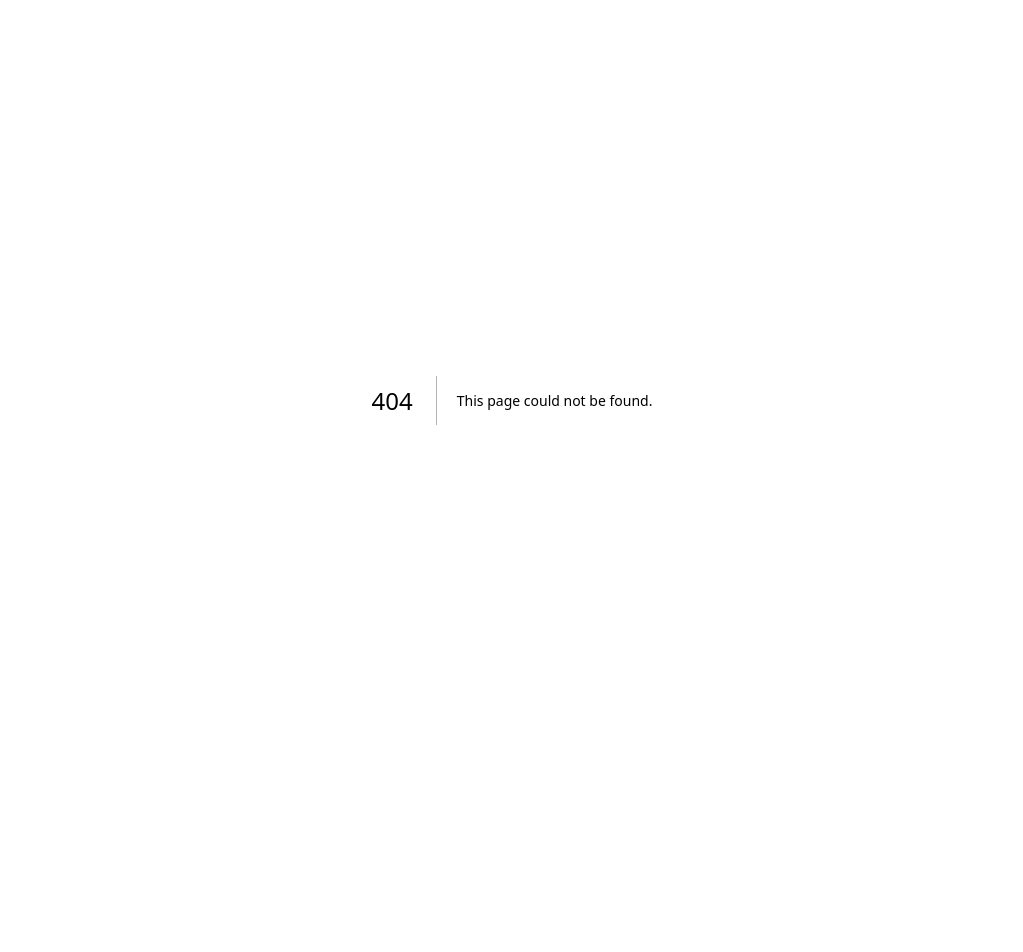
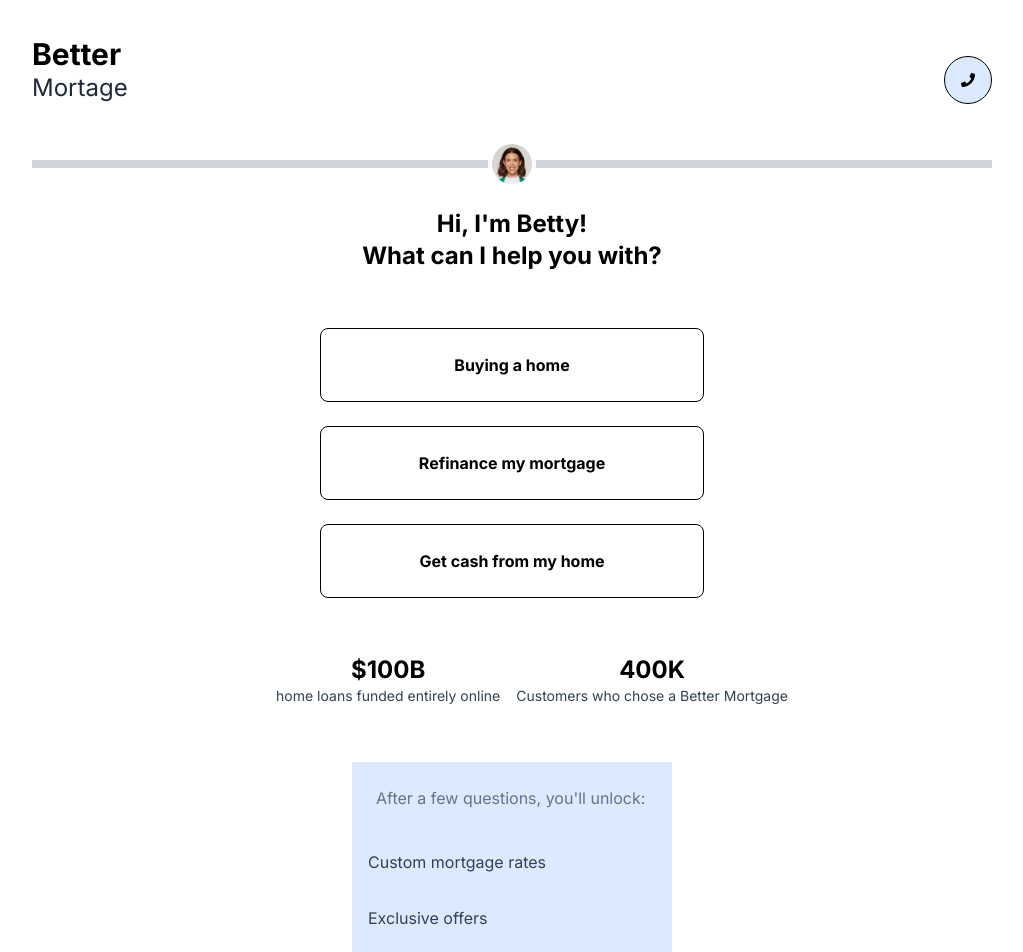
Before and after one commit to Geethika-Kancharla/Better, a Next.js app: page /start in a window 1280 px wide. Before the commit this address had no page. Shown: the top 952 px of the page, without its empty margins (128-1151 px from the left). Before the commit the page ends 800 px from the top, so only its background shows below. Built offline with nearby package versions, Linux system fonts and the light colour scheme.

Commit message:
Start page added

```diff
--- a/app/components/Front.js
+++ b/app/components/Front.js
@@ -55,7 +55,7 @@
 
                     {/* Rating Section */}
                     <div className="absolute bottom-0 left-0 right-0 flex justify-center pb-4 lg:static lg:right-16 lg:bottom-16 lg:w-1/3 lg:pl-16">
-                        <div className="bg-green-950 text-center lg:bg-[#004733] lg:w-52 lg:mt-20">
+                        <div className="bg-green-950 text-center lg:bg-[#004733] lg:w-52 lg:mt-28">
                             <div className="flex items-center text-5xl text-yellow-400 justify-center space-x-1 p-1">
                                 <FcGoogle className="w-12 h-12" />
                                 <TiStarFullOutline />
--- /dev/null
+++ b/app/components/Story.js
@@ -0,0 +1,46 @@
+import React from 'react'
+
+const Story = () => {
+    return (
+        <div className="bg-white p-12">
+            {/* Container for Layout */}
+            <div className="flex flex-col">
+
+                <div className="flex flex-col space-y-4">
+                    <h1 className="text-white text-3xl sm:text-4xl font-bold">
+                        Heading
+                    </h1>
+
+                    <button className="bg-green-400 px-6 py-3 text-black rounded-lg">
+                        Call to Action
+                    </button>
+                    <p className="text-white text-md">
+                        This is a paragraph of text that provides more information about the content or the image.
+                    </p>
+                    <div className="flex space-x-2">
+                        <a href="" className="bg-white border w-fit border-green-950 px-6 py-2 text-black rounded-lg ">
+                            Arian
+                        </a>
+                        <a href="" className="bg-white border w-fit border-green-950 px-6 py-2 text-black rounded-lg">
+                            Amanda
+                        </a>
+                        <a href="" className="bg-white border w-fit border-green-950 px-6 py-2 text-black rounded-lg">
+                            Paul
+                        </a>
+                    </div>
+                </div>
+
+                {/* Image Section */}
+                <div className="flex justify-center sm:w-1/2 mt-6 sm:mt-0">
+                    <img
+                        src="/images/Arian.webp"
+                        alt="Sample Image"
+                        className="object-cover w-full h-auto max-w-xs sm:max-w-md rounded-md"
+                    />
+                </div>
+            </div>
+        </div>
+    )
+}
+
+export default Story
--- a/app/page.tsx
+++ b/app/page.tsx
@@ -2,6 +2,7 @@
 import React, { useState } from 'react';
 import Footer from "./components/Footer";
 import Front from "./components/Front";
+import Story from "./components/Story";
 
 
 export default function Home() {
@@ -10,6 +11,7 @@
     <div className="flex flex-col">
 
       <Front />
+      <Story />
       <Footer />
     </div>
   );
--- /dev/null
+++ b/app/start/page.js
@@ -0,0 +1,79 @@
+import React from 'react'
+import { FaPhone } from "react-icons/fa";
+import Footer from '../components/Footer';
+
+const page = () => {
+    return (
+        <div className='h-screen bg-white text-black'>
+            <div >
+                <div className='flex justify-between p-4 '>
+                    <div className='flex flex-col'>
+                        <div className='text-black text-3xl font-bold lg:pl-36 lg:pt-5'> Better</div>
+                        <div className='text-slate-800 lg:pl-36 lg:text-2xl'> Mortage</div>
+                    </div>
+                    <div className='lg:pr-36 lg:pt-10'>
+                        <div className='p-4 flex items-center justify-center w-12 h-12 rounded-full border border-black bg-blue-100'>
+                            <FaPhone />
+                        </div>
+                    </div>
+                </div>
+
+
+                <div className="relative flex items-center justify-center py-5 w-full">
+                    {/* Horizontal Line */}
+                    <div className="absolute inset-0 flex items-center justify-center">
+                        <hr className="border-t-8 border-gray-300 w-3/4" />
+                    </div>
+
+                    {/* Rounded Image */}
+                    <img
+                        src="/images/Profile.jpg"
+                        alt="Rounded Image"
+                        className="relative z-10 w-12 h-12 rounded-full border-4 border-white bg-gray-200"
+                    />
+                </div>
+
+            </div>
+
+            <div className='flex flex-col space-y-14 justify-center items-center '>
+                <div>
+                    <h1 className='text-black font-bold text-2xl text-center'>Hi, I'm Betty!</h1>
+                    <h1 className='text-black font-bold text-2xl text-center'>What can I help you with?</h1>
+                </div>
+                <div className='flex flex-col justify-center items-center space-y-6'>
+                    <button className='text-black p-6 font-bold border border-black w-80 rounded-lg hover:border hover:border-green-800 lg:w-96'>Buying a home</button>
+                    <button className='text-black p-6 font-bold border border-black w-80 rounded-lg hover:border hover:border-green-800 lg:w-96'>Refinance my mortgage</button>
+                    <button className='text-black p-6 font-bold border border-black w-80 rounded-lg hover:border hover:border-green-800 lg:w-96'>Get cash from my home</button>
+                </div>
+                <div className='flex space-x-4 pl-16 lg:pl-10'>
+                    <div className='flex flex-col'>
+                        <h1 className='font-bold text-2xl text-center'>$100B</h1>
+                        <p className='text-sm text-slate-700 text-center'>home loans funded entirely online</p>
+                    </div>
+                    <div className='flex flex-col'>
+                        <h1 className='font-bold text-2xl text-center'>400K</h1>
+                        <p className='text-sm text-slate-700'>Customers who chose a Better Mortgage</p>
+                    </div>
+                </div>
+
+                <div className='bg-blue-100 h-60 flex flex-col w-3/4 lg:w-1/4 '>
+                    <p className='text-slate-500 text-md p-6'>After a few questions, you'll unlock:</p>
+                    <p className='text-slate-700 text-md p-4'>Custom mortgage rates</p>
+
+                    <p className='text-slate-700 text-md p-4'>Exclusive offers</p>
+
+                    <p className='text-slate-700 text-md p-4'>A personalized dashboard</p>
+
+
+                </div>
+
+            </div>
+
+            <Footer />
+
+
+        </div>
+    )
+}
+
+export default page
```
Also changed, not shown: public/images/Arian.webp (added), public/images/Profile.jpg (added).
